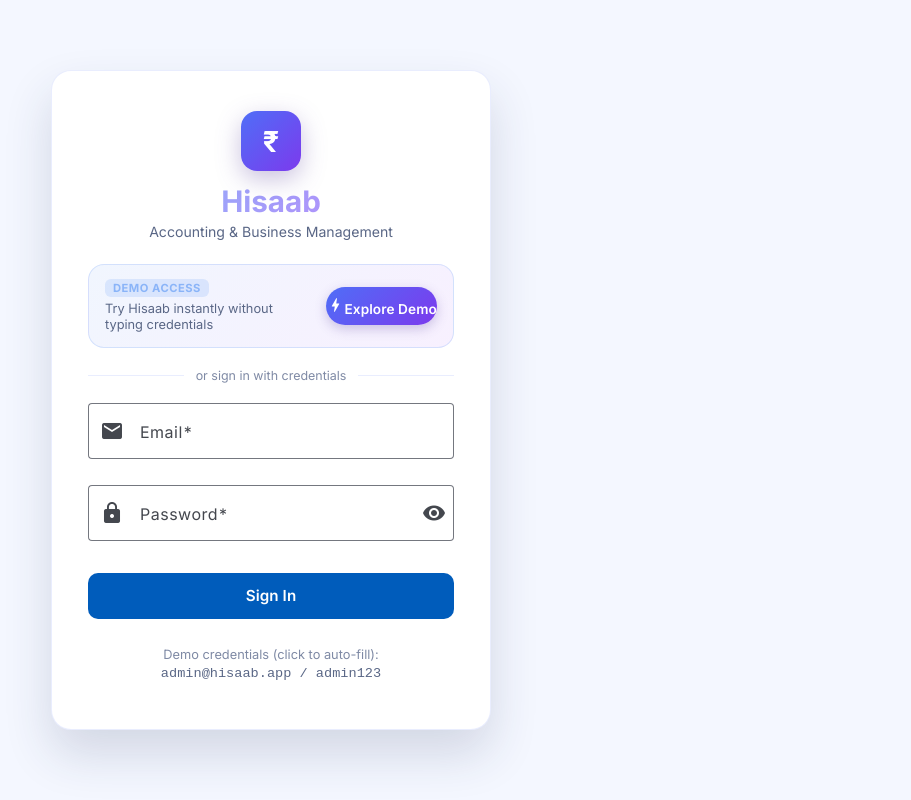
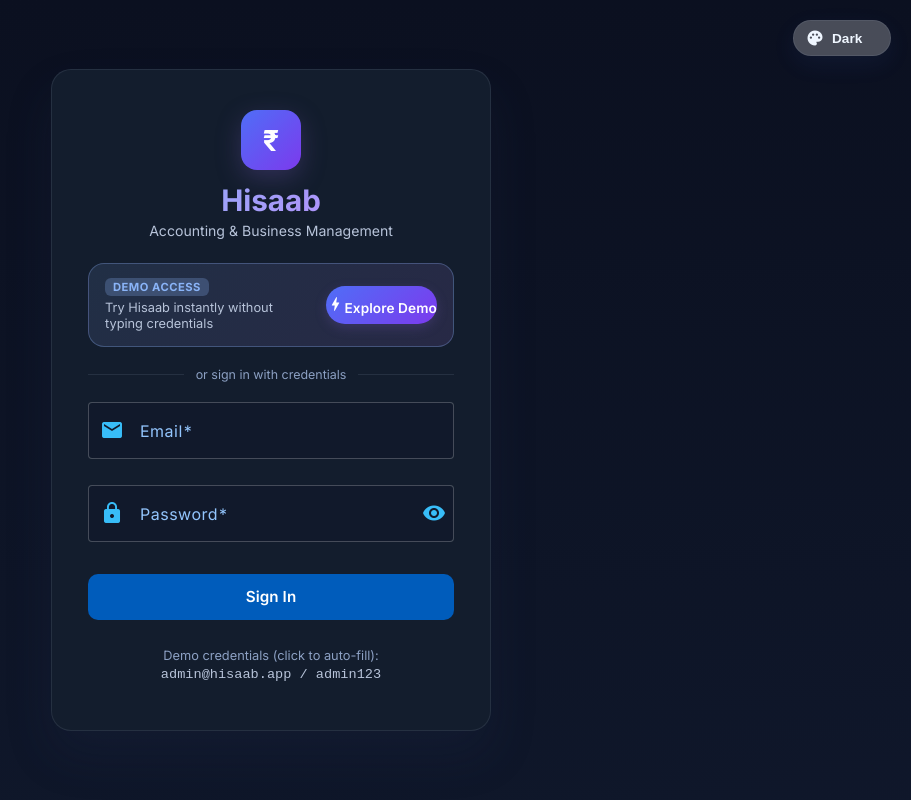
Before and after one commit to harshit5afk/hisaab, an Angular app in the folder apps/web/: page /login in a window 1280 px wide. Shown: the whole page, without its empty margins (369-1280 px from the left). Built offline with nearby package versions, Linux system fonts and the light colour scheme.

Commit message:
fix(ui): high-contrast visible text and placeholders across form fields in dark mode

```diff
--- a/apps/web/angular.json
+++ b/apps/web/angular.json
@@ -59,13 +59,13 @@
               "budgets": [
                 {
                   "type": "initial",
-                  "maximumWarning": "500kB",
-                  "maximumError": "1MB"
+                  "maximumWarning": "1MB",
+                  "maximumError": "2MB"
                 },
                 {
                   "type": "anyComponentStyle",
-                  "maximumWarning": "4kB",
-                  "maximumError": "8kB"
+                  "maximumWarning": "12kB",
+                  "maximumError": "24kB"
                 }
               ],
               "outputHashing": "all"
--- a/apps/web/src/app/core/layout/shell.ts
+++ b/apps/web/src/app/core/layout/shell.ts
@@ -312,7 +312,7 @@ interface NavItem {
 })
 export class Shell {
   sidebarCollapsed = signal(false);
-  selectedTheme = signal<'light' | 'dark' | 'ocean' | 'forest' | 'sunset'>('dark');
+  selectedTheme = signal<'light' | 'dark' | 'ocean' | 'forest' | 'sunset'>(this.getStoredTheme());
 
   themeOptions = [
     { value: 'dark', label: 'Dark' },
@@ -343,8 +343,16 @@ export class Shell {
     this.applyTheme(theme);
   }
 
+  private getStoredTheme(): 'light' | 'dark' | 'ocean' | 'forest' | 'sunset' {
+    const savedTheme = localStorage.getItem('hisaab-theme');
+    return savedTheme === 'light' || savedTheme === 'dark' || savedTheme === 'ocean' || savedTheme === 'forest' || savedTheme === 'sunset'
+      ? savedTheme
+      : 'dark';
+  }
+
   private applyTheme(theme: 'light' | 'dark' | 'ocean' | 'forest' | 'sunset') {
     document.documentElement.setAttribute('data-theme', theme);
+    localStorage.setItem('hisaab-theme', theme);
   }
 
   toggleSidebar() {
--- a/apps/web/src/app/features/login/login.ts
+++ b/apps/web/src/app/features/login/login.ts
@@ -23,6 +23,17 @@ import { AuthService } from '../../core/auth/auth.service';
   ],
   template: `
     <div class="login-container">
+      <div class="theme-bar">
+        <label class="theme-picker" aria-label="Select theme">
+          <mat-icon>palette</mat-icon>
+          <select [value]="selectedTheme()" (change)="changeTheme($any($event.target).value)">
+            @for (theme of themeOptions; track theme.value) {
+              <option [value]="theme.value">{{ theme.label }}</option>
+            }
+          </select>
+        </label>
+      </div>
+
       <div class="login-card">
         <div class="login-header">
           <div class="logo-icon">₹</div>
@@ -122,12 +133,48 @@ import { AuthService } from '../../core/auth/auth.service';
   `,
   styles: [`
     .login-container {
+      position: relative;
       display: flex;
       align-items: center;
       justify-content: center;
       min-height: 100vh;
-      background: var(--bg-primary);
+      background: var(--page-bg);
       padding: 16px;
+    }
+
+    .theme-bar {
+      position: absolute;
+      top: 20px;
+      right: 20px;
+    }
+
+    .theme-picker {
+      display: inline-flex;
+      align-items: center;
+      gap: 8px;
+      padding: 8px 12px;
+      border: 1px solid var(--border-color);
+      border-radius: 999px;
+      background: rgba(255, 255, 255, 0.25);
+      color: var(--text-primary);
+      box-shadow: var(--shadow-sm);
+
+      mat-icon {
+        font-size: 18px;
+        width: 18px;
+        height: 18px;
+      }
+
+      select {
+        appearance: none;
+        border: none;
+        background: transparent;
+        color: var(--text-primary);
+        font-size: 0.85rem;
+        font-weight: 600;
+        outline: none;
+        cursor: pointer;
+      }
     }
 
     .login-card {
@@ -318,11 +365,39 @@ export default class Login {
   demoLoading = signal(false);
   showPassword = signal(false);
   errorMessage = signal('');
+  selectedTheme = signal<'light' | 'dark' | 'ocean' | 'forest' | 'sunset'>(this.getStoredTheme());
+
+  themeOptions = [
+    { value: 'dark', label: 'Dark' },
+    { value: 'light', label: 'Light' },
+    { value: 'ocean', label: 'Ocean' },
+    { value: 'forest', label: 'Forest' },
+    { value: 'sunset', label: 'Sunset' },
+  ];
 
   constructor(
     private authService: AuthService,
     private router: Router,
-  ) {}
+  ) {
+    this.applyTheme(this.selectedTheme());
+  }
+
+  changeTheme(theme: 'light' | 'dark' | 'ocean' | 'forest' | 'sunset') {
+    this.selectedTheme.set(theme);
+    this.applyTheme(theme);
+  }
+
+  private getStoredTheme(): 'light' | 'dark' | 'ocean' | 'forest' | 'sunset' {
+    const savedTheme = localStorage.getItem('hisaab-theme');
+    return savedTheme === 'light' || savedTheme === 'dark' || savedTheme === 'ocean' || savedTheme === 'forest' || savedTheme === 'sunset'
+      ? savedTheme
+      : 'dark';
+  }
+
+  private applyTheme(theme: 'light' | 'dark' | 'ocean' | 'forest' | 'sunset') {
+    document.documentElement.setAttribute('data-theme', theme);
+    localStorage.setItem('hisaab-theme', theme);
+  }
 
   quickDemoLogin() {
     this.demoLoading.set(true);
--- a/apps/web/src/app/features/sales/invoice-form.ts
+++ b/apps/web/src/app/features/sales/invoice-form.ts
@@ -284,7 +284,7 @@ export interface InvoiceLineItem {
                 <div class="item-fields">
                   <!-- Product Name with Catalog Autocomplete & Dropdown Arrow -->
                   <mat-form-field appearance="outline" class="product-name-field">
-                    <mat-label>Product / Service Name **</mat-label>
+                    <mat-label>Product / Service Name *</mat-label>
                     <input
                       matInput
                       #productAutoTrigger="matAutocompleteTrigger"
@@ -295,7 +295,7 @@ export interface InvoiceLineItem {
                       (click)="onProductInputClick($index, productAutoTrigger)"
                       (input)="filterProducts($any($event.target).value)"
                       (ngModelChange)="onItemUpdated($index)"
-                      placeholder="e.g. INLINE CRUZE SEDIMENT, PRE CARBON"
+                      placeholder="Type letter to search..."
                       autocomplete="off"
                       required
                     />
@@ -325,7 +325,7 @@ export interface InvoiceLineItem {
                       } @else {
                         <div class="dropdown-count-header">
                           <span class="count-badge">{{ filteredProducts().length }}</span>
-                          <span>Showing {{ filteredProducts().length }} products in catalog</span>
+                          <span>Showing all {{ filteredProducts().length }} catalog products</span>
                         </div>
                       }
 
@@ -338,13 +338,15 @@ export interface InvoiceLineItem {
                                 <span class="p-hsn-badge">HSN: {{ p.hsn }}</span>
                               }
                             </div>
-                            <span class="p-rate">₹ {{ (p.rate / 100).toFixed(2) }}</span>
+                            <div class="p-rate">
+                              ₹ {{ (p.rate / 100).toFixed(2) }}
+                            </div>
                           </div>
                         </mat-option>
                       }
                       @if (filteredProducts().length === 0) {
                         <mat-option disabled class="no-result-option">
-                          <span class="no-result-text">No product found matching "{{ productSearchQuery() }}". You can type custom name.</span>
+                          <span class="no-match-text">No product found matching "{{ productSearchQuery() }}". Enter custom name.</span>
                         </mat-option>
                       }
                     </mat-autocomplete>
@@ -352,18 +354,17 @@ export interface InvoiceLineItem {
 
                   <!-- HSN/SAC -->
                   <mat-form-field appearance="outline" class="hsn-field">
-                    <mat-label>HSN / ...</mat-label>
+                    <mat-label>HSN / SAC</mat-label>
                     <input
                       matInput
                       [(ngModel)]="item.hsn"
                       [ngModelOptions]="{ standalone: true }"
-                      placeholder="e.g. 8421"
                     />
                   </mat-form-field>
 
                   <!-- Quantity -->
                   <mat-form-field appearance="outline" class="qty-field">
-                    <mat-label>Qty **</mat-label>
+                    <mat-label>Qty *</mat-label>
                     <input
                       matInput
                       type="number"
@@ -378,7 +379,7 @@ export interface InvoiceLineItem {
 
                   <!-- Unit Rate -->
                   <mat-form-field appearance="outline" class="rate-field">
-                    <mat-label>Rate (₹) **</mat-label>
+                    <mat-label>Rate (₹) *</mat-label>
                     <input
                       matInput
                       type="number"
@@ -635,6 +636,88 @@ export interface InvoiceLineItem {
       background: #111526 !important;
       border: 1px solid rgba(255, 255, 255, 0.08) !important;
     }
+
+    :host ::ng-deep {
+      .mat-mdc-form-field {
+        --mdc-outlined-text-field-input-text-color: #f8fafc !important;
+        --mdc-outlined-text-field-input-text-placeholder-color: #94a3b8 !important;
+        --mdc-outlined-text-field-label-text-color: #93c5fd !important;
+        --mdc-outlined-text-field-focus-label-text-color: #38bdf8 !important;
+        --mdc-outlined-text-field-outline-color: rgba(255, 255, 255, 0.22) !important;
+        --mdc-outlined-text-field-focus-outline-color: #38bdf8 !important;
+        --mdc-outlined-text-field-hover-outline-color: rgba(56, 189, 248, 0.5) !important;
+        --mdc-outlined-text-field-caret-color: #38bdf8 !important;
+
+        --mat-form-field-input-text-color: #f8fafc !important;
+        --mat-form-field-input-placeholder-color: #94a3b8 !important;
+        --mat-form-field-label-text-color: #93c5fd !important;
+        --mat-form-field-focus-label-text-color: #38bdf8 !important;
+
+        .mat-mdc-text-field-wrapper {
+          background-color: rgba(15, 23, 42, 0.6) !important;
+          border-radius: 8px !important;
+        }
+
+        input.mat-mdc-input-element,
+        textarea.mat-mdc-input-element {
+          color: #f8fafc !important;
+          -webkit-text-fill-color: #f8fafc !important;
+          caret-color: #38bdf8 !important;
+          font-size: 14px !important;
+          font-weight: 500 !important;
+        }
+
+        input.mat-mdc-input-element::placeholder,
+        textarea.mat-mdc-input-element::placeholder {
+          color: #94a3b8 !important;
+          -webkit-text-fill-color: #94a3b8 !important;
+          opacity: 1 !important;
+        }
+
+        .mat-mdc-floating-label,
+        .mdc-floating-label {
+          color: #93c5fd !important;
+        }
+
+        &.mat-focused .mat-mdc-floating-label,
+        &.mat-focused .mdc-floating-label {
+          color: #38bdf8 !important;
+        }
+
+        .mdc-notched-outline__leading,
+        .mdc-notched-outline__notch,
+        .mdc-notched-outline__trailing {
+          border-color: rgba(255, 255, 255, 0.22) !important;
+        }
+
+        &:hover .mdc-notched-outline__leading,
+        &:hover .mdc-notched-outline__notch,
+        &:hover .mdc-notched-outline__trailing {
+          border-color: rgba(56, 189, 248, 0.6) !important;
+        }
+
+        &.mat-focused .mdc-notched-outline__leading,
+        &.mat-focused .mdc-notched-outline__notch,
+        &.mat-focused .mdc-notched-outline__trailing {
+          border-color: #38bdf8 !important;
+          border-width: 2px !important;
+        }
+
+        .mat-mdc-form-field-hint {
+          color: #94a3b8 !important;
+        }
+
+        [matPrefix],
+        [matSuffix] {
+          color: #38bdf8 !important;
+        }
+
+        input[type='date']::-webkit-calendar-picker-indicator {
+          filter: invert(1);
+          cursor: pointer;
+        }
+      }
+    }
     form {
       display: flex;
       flex-direction: column;
@@ -797,19 +880,19 @@ export interface InvoiceLineItem {
     }
     .product-name-field {
       flex: 3;
-      min-width: 200px;
+      min-width: 210px;
     }
     .hsn-field {
-      flex: 1.1;
-      min-width: 90px;
+      flex: 1;
+      min-width: 95px;
     }
     .qty-field {
-      flex: 1;
-      min-width: 75px;
+      flex: 0.8;
+      min-width: 70px;
     }
     .rate-field {
-      flex: 1.4;
-      min-width: 110px;
+      flex: 1.2;
+      min-width: 105px;
     }
 
     .line-total-box {
--- a/apps/web/src/styles.scss
+++ b/apps/web/src/styles.scss
@@ -72,6 +72,23 @@ html[data-theme='dark'] {
   --sidebar-active: linear-gradient(135deg, rgba(59, 130, 246, 0.2), rgba(168, 85, 247, 0.2));
   --topbar-bg: rgba(17, 24, 39, 0.8);
   --page-bg: linear-gradient(180deg, rgba(11, 16, 32, 0.98), rgba(15, 23, 42, 0.96));
+
+  /* Material Form Field dark theme tokens */
+  --mdc-outlined-text-field-input-text-color: #f8fafc;
+  --mdc-outlined-text-field-input-text-placeholder-color: #94a3b8;
+  --mdc-outlined-text-field-label-text-color: #93c5fd;
+  --mdc-outlined-text-field-focus-label-text-color: #38bdf8;
+  --mdc-outlined-text-field-outline-color: rgba(255, 255, 255, 0.22);
+  --mdc-outlined-text-field-focus-outline-color: #38bdf8;
+  --mdc-outlined-text-field-hover-outline-color: rgba(56, 189, 248, 0.5);
+  --mdc-outlined-text-field-caret-color: #38bdf8;
+
+  --mat-form-field-input-text-color: #f8fafc;
+  --mat-form-field-input-placeholder-color: #94a3b8;
+  --mat-form-field-label-text-color: #93c5fd;
+  --mat-form-field-focus-label-text-color: #38bdf8;
+  --mat-select-trigger-text-color: #f8fafc;
+  --mat-select-placeholder-text-color: #94a3b8;
 }
 
 html[data-theme='ocean'] {
@@ -267,6 +284,93 @@ html, body {
   width: 100%;
 }
 
+/* ─────────────────────────────────────────────────────────── */
+/* HIGH-CONTRAST VISIBILITY FOR FORM FIELDS IN DARK MODE / CARDS */
+/* ─────────────────────────────────────────────────────────── */
+html[data-theme='dark'] .mat-mdc-form-field,
+.form-card .mat-mdc-form-field,
+.section-box .mat-mdc-form-field {
+  --mdc-outlined-text-field-input-text-color: #f8fafc !important;
+  --mdc-outlined-text-field-input-text-placeholder-color: #94a3b8 !important;
+  --mdc-outlined-text-field-label-text-color: #93c5fd !important;
+  --mdc-outlined-text-field-focus-label-text-color: #38bdf8 !important;
+  --mdc-outlined-text-field-outline-color: rgba(255, 255, 255, 0.22) !important;
+  --mdc-outlined-text-field-focus-outline-color: #38bdf8 !important;
+  --mdc-outlined-text-field-hover-outline-color: rgba(56, 189, 248, 0.5) !important;
+  --mdc-outlined-text-field-caret-color: #38bdf8 !important;
+
+  --mat-form-field-input-text-color: #f8fafc !important;
+  --mat-form-field-input-placeholder-color: #94a3b8 !important;
+  --mat-form-field-label-text-color: #93c5fd !important;
+  --mat-form-field-focus-label-text-color: #38bdf8 !important;
+  --mat-select-trigger-text-color: #f8fafc !important;
+  --mat-select-placeholder-text-color: #94a3b8 !important;
+
+  .mat-mdc-text-field-wrapper {
+    background-color: rgba(15, 23, 42, 0.6) !important;
+    border-radius: 8px !important;
+  }
+
+  input.mat-mdc-input-element,
+  textarea.mat-mdc-input-element {
+    color: #f8fafc !important;
+    -webkit-text-fill-color: #f8fafc !important;
+    caret-color: #38bdf8 !important;
+    font-size: 14px !important;
+    font-weight: 500 !important;
+  }
+
+  input.mat-mdc-input-element::placeholder,
+  textarea.mat-mdc-input-element::placeholder {
+    color: #94a3b8 !important;
+    -webkit-text-fill-color: #94a3b8 !important;
+    opacity: 1 !important;
+  }
+
+  .mat-mdc-floating-label,
+  .mdc-floating-label {
+    color: #93c5fd !important;
+  }
+
+  &.mat-focused .mat-mdc-floating-label,
+  &.mat-focused .mdc-floating-label {
+    color: #38bdf8 !important;
+  }
+
+  .mdc-notched-outline__leading,
+  .mdc-notched-outline__notch,
+  .mdc-notched-outline__trailing {
+    border-color: rgba(255, 255, 255, 0.22) !important;
+  }
+
+  &:hover .mdc-notched-outline__leading,
+  &:hover .mdc-notched-outline__notch,
+  &:hover .mdc-notched-outline__trailing {
+    border-color: rgba(56, 189, 248, 0.6) !important;
+  }
+
+  &.mat-focused .mdc-notched-outline__leading,
+  &.mat-focused .mdc-notched-outline__notch,
+  &.mat-focused .mdc-notched-outline__trailing {
+    border-color: #38bdf8 !important;
+    border-width: 2px !important;
+  }
+
+  .mat-mdc-form-field-hint {
+    color: #94a3b8 !important;
+  }
+
+  [matPrefix],
+  [matSuffix] {
+    color: #38bdf8 !important;
+  }
+
+  input[type='date']::-webkit-calendar-picker-indicator {
+    filter: invert(1);
+    cursor: pointer;
+  }
+}
+
 .mat-mdc-snack-bar-container {
   border-radius: var(--radius-sm) !important;
 }
```
